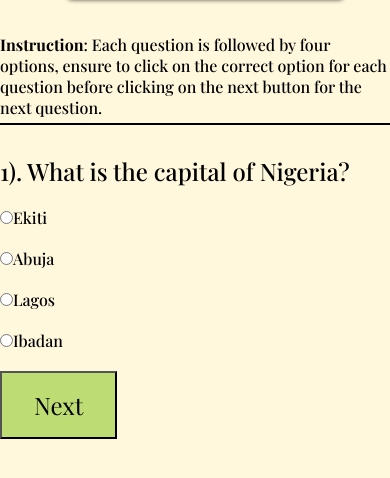
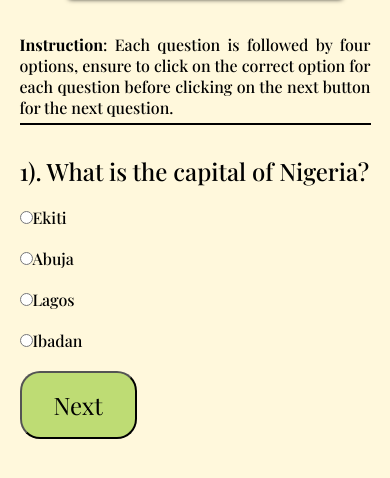
Before and after one commit to Ayinde250/Quiz-Game, a plain HTML site: page index.html in a window 390 px wide. Shown: the part 124-602 px from the top of the page. Drawn offline with nearby package versions, Linux system fonts and the light colour scheme; a web font is replaced by a local one.

Commit message:
media quert

```diff
--- a/index.css
+++ b/index.css
@@ -28,6 +28,13 @@ header h1 {
     font-family: "Pacifico", sans-serif;
     font-weight: 400;
     font-style: normal;
+
+}
+
+section {
+
+    width: 90vw;
+    margin:auto;
 
 }
 
@@ -111,6 +118,7 @@ button.next-question {
     background-color: #BEDC74;
     padding : 1rem 2rem;
     margin-top: 20px;
+    border-radius: 20px 20px 20px 20px ;
     font-family: "Playfair Display", sans-serif;
     font-weight: 300;
     font-style: normal;
@@ -128,12 +136,15 @@ h1.score {
 @media (max-width:768px ) {
 
     .instruction {
+        text-align: justify;
         font-size: 1rem;
 
     }
 
     main {
 
+        width: 90vw;
+        margin:auto;
         padding: 0;
         flex-direction: column;
     }
--- a/index.js
+++ b/index.js
@@ -7,8 +7,8 @@ const quizQuestions = [
 
     {
         question: "Nigeria gained independence in the year?",
-        options: [ 1990, 1960, 1984, 2002 ],
-        correctAnswer: 1960
+        options: [ "1990", "1960", "1984", "2002" ],
+        correctAnswer: "1960"
     },
 
     {
@@ -19,8 +19,8 @@ const quizQuestions = [
 
     {
         question: "Nigeria consist of how many states?",
-        options: [ 99, 44, 30, 36 ],
-        correctAnswer: 36
+        options: [ "99", "44", "30", "36" ],
+        correctAnswer: "36"
     },
 
     {
@@ -36,7 +36,7 @@ const quizQuestions = [
     },
 
     {
-        question: "KodeCamp is what type of bootcamp",
+        question: "KodeCamp is what type of bootcamp?",
         options: ["online", "offline", "physical", "spiritual"],
         correctAnswer: "online"
     },
@@ -77,8 +77,8 @@ const quizQuestions = [
     },
     {
         question: "How many world cup stars does Nigeria has?",
-        options: [0, 2, 4, 6],
-        correctAnswer: 0
+        options: ["0", "2", "4", "6" ],
+        correctAnswer: "0"
     },
     {
         question: "The best football club in the world?",
@@ -87,21 +87,21 @@ const quizQuestions = [
     },
     {
         question: "Messi has how many gloden boosts?",
-        options: [ 10, 7, 8, 9 ],
-        correctAnswer: 7
+        options: [ "10", "7", "8", "9" ],
+        correctAnswer: "7"
     },
     {
-        question: "Arrays are always enclosed in what type of bracket",
+        question: "Arrays are always enclosed in what type of bracket?",
         options: [ "Circular", "Square", "Curly", "Angular" ],
         correctAnswer: "Square"
     },
     {
-        question: "Objects can hold different data types ?",
+        question: "Objects can hold different data types?",
         options: [ "False", "True", "", "" ],
         correctAnswer: "True"
     },
     {
-        question: "Who is the best footballer in the world ?",
+        question: "Who is the best footballer in the world?",
         options: ["Ronaldo", "Messi", "Halland", "lewandoski"],
         correctAnswer: "Messi"
     }
```
